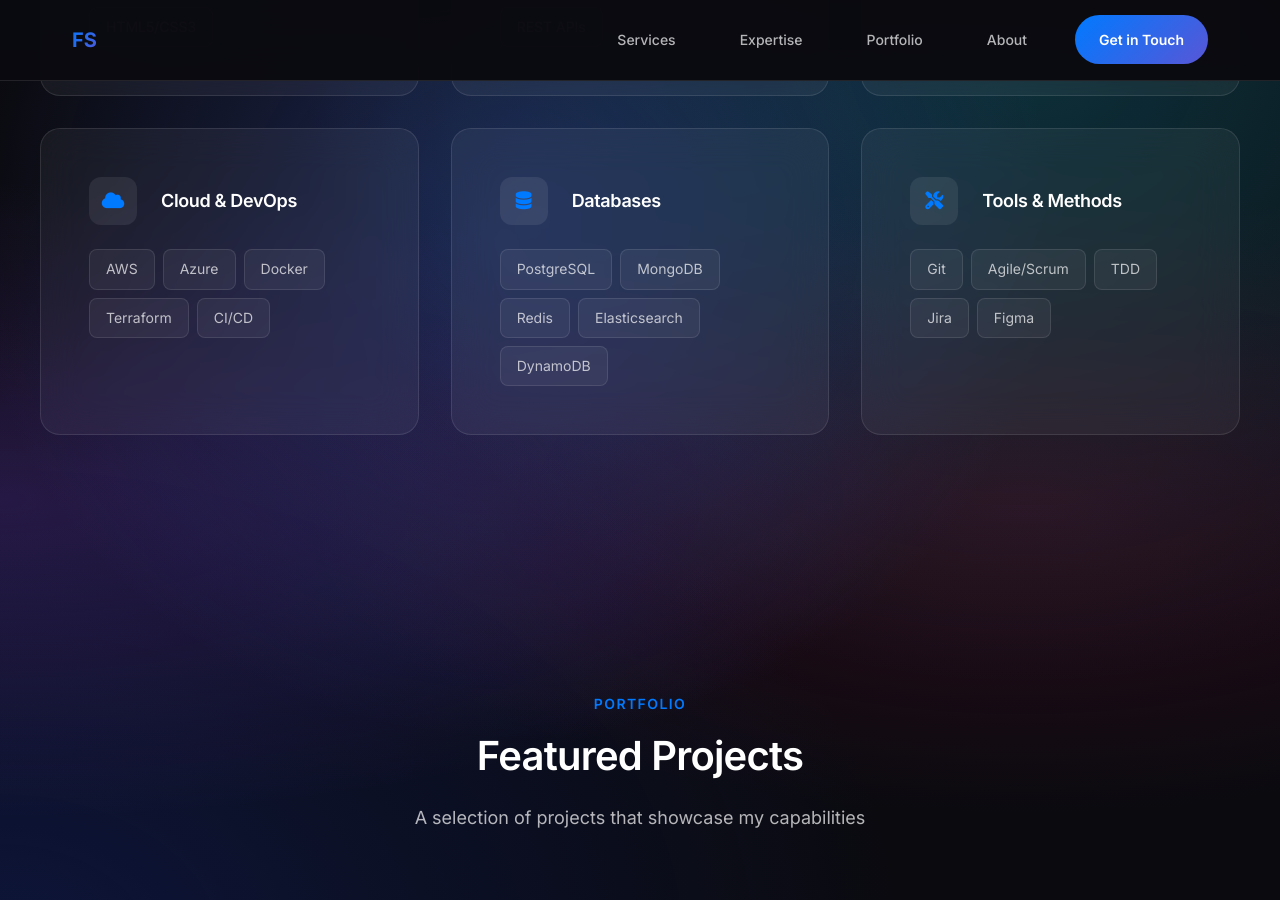
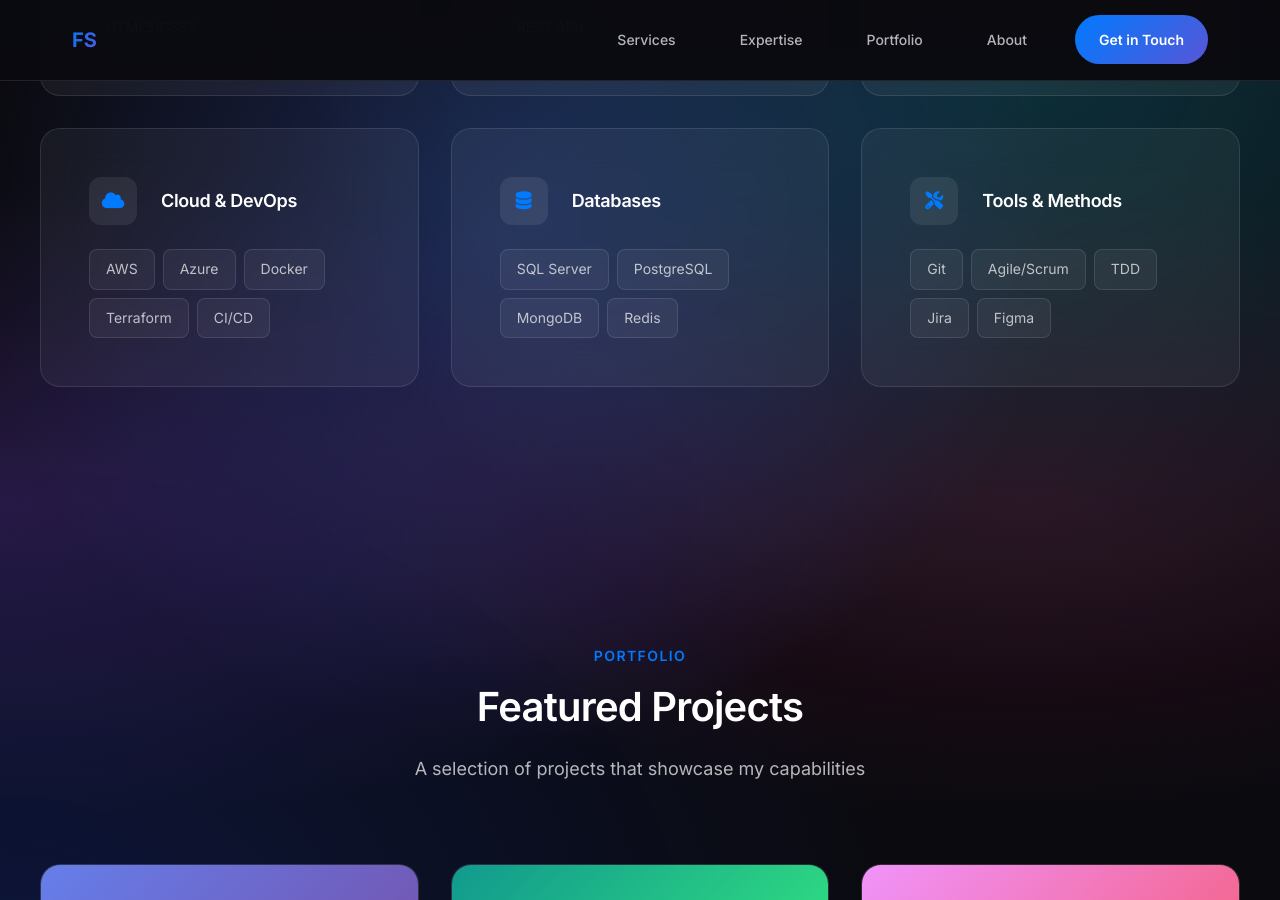
Before and after one commit to fscopel/fscopel.github.io, a Jekyll site: the page built from index.html, in a window 1280 px wide and 900 px high, scrolled down 2650 px. Built offline with Jekyll 4.4.1, drawn with Linux system fonts in a browser that asks for light colours.

Commit message:
Update Databases: remove Elasticsearch/DynamoDB, add SQL Server
https://claude.ai/code/session_01GMvcSBMnR9nKg9WjH538kv

```diff
--- a/index.html
+++ b/index.html
@@ -193,11 +193,10 @@ description: Expert software engineering contractor specializing in full-stack d
                 <h3 class="expertise-title">Databases</h3>
             </div>
             <div class="expertise-tags">
+                <span class="tag">SQL Server</span>
                 <span class="tag">PostgreSQL</span>
                 <span class="tag">MongoDB</span>
                 <span class="tag">Redis</span>
-                <span class="tag">Elasticsearch</span>
-                <span class="tag">DynamoDB</span>
             </div>
         </div>
 
```
